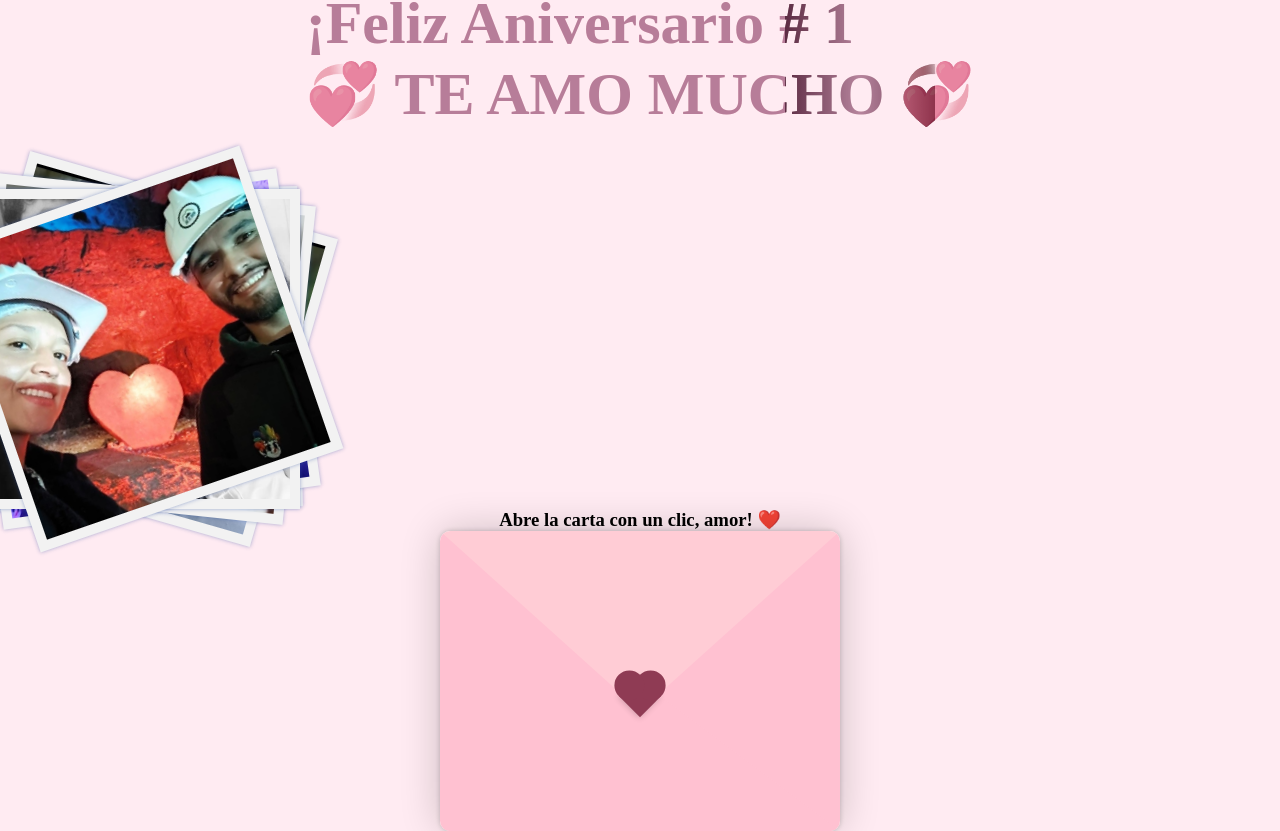
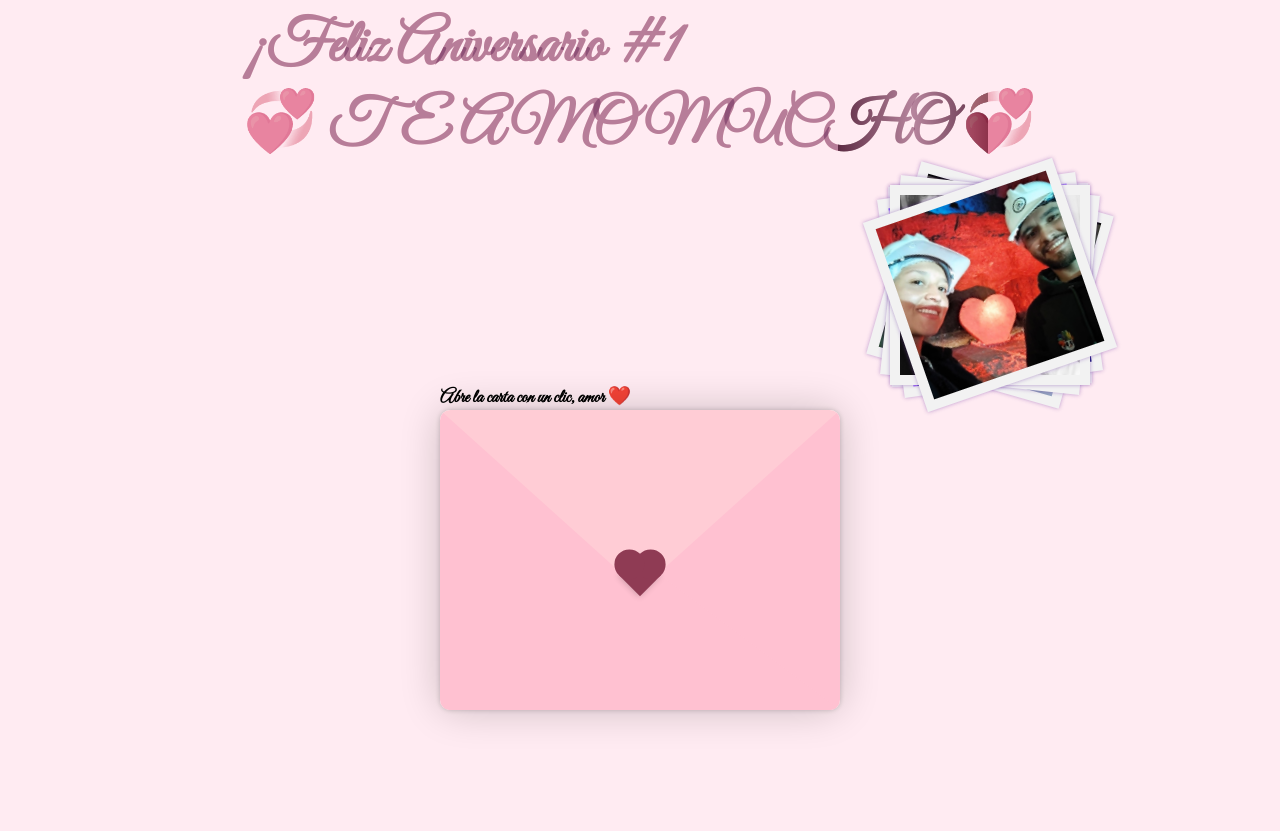
Before and after one commit to teachersam244-lab/CREATIVE-IDEAS, a plain HTML site: page index.html in a window 1280 px wide. After the commit the page ends 800 px from the top, so only its background shows below. Drawn offline with Linux system fonts and the light colour scheme.

Commit message:
Actualicé la carta y el estilo del título para que no se corte

```diff
--- a/index.html
+++ b/index.html
@@ -1,75 +1,93 @@
 <!DOCTYPE html>
-<html lang="en">
+<html lang="es">
 <head>
   <meta charset="UTF-8">
   <meta name="viewport" content="width=device-width, initial-scale=1.0">
-  <title>Sorpresa por Nuestro primer Aniversario</title>
+  <title>Sorpresa por Nuestro Primer Aniversario</title>
+
   <link rel="stylesheet" href="style.css">
+
+  <!-- Fuentes -->
   <link rel="preconnect" href="https://fonts.googleapis.com">
   <link rel="preconnect" href="https://fonts.gstatic.com" crossorigin>
-  <link href="https://fonts.googleapis.com/css2?family=Comic+Neue:wght@300;400;700&display=swap" rel="stylesheet">
+  <link href="https://fonts.googleapis.com/css2?family=Comic+Neue:wght@300;400;700&family=Great+Vibes&display=swap" rel="stylesheet">
 </head>
+
 <body>
 
+  <!-- ENCABEZADO -->
   <div id="encabezado-container">
     <div id="brillo">
-        ¡Feliz Aniversario # 1<br>
+      ¡Feliz Aniversario #1<br>
       💞 TE AMO MUCHO 💞
     </div>
   </div>
 
+  <!-- GALERÍA -->
   <div class="galeria">
-        <img src="img/img1.jpg" >
-        <img src="img/img2.jpg" >
-        <img src="img/img3.jpg" >
-        <img src="img/img4.jpg" >
-        <img src="img/img5.jpg" >
-        <img src="img/img6.jpg" >
+    <img src="img/img1.jpg">
+    <img src="img/img2.jpg">
+    <img src="img/img3.jpg">
+    <img src="img/img4.jpg">
+    <img src="img/img5.jpg">
+    <img src="img/img6.jpg">
   </div>
-</body>
-</html>
-</head>
-<body>
-    <h3> Abre la carta con un clic, amor! ❤️</h3>
+
+  <!-- TEXTO + CARTA -->
+  <div class="card-section">
+
+    <h3 class="card-text">
+      Abre la carta con un clic, amor ❤️
+    </h3>
+
     <div class="container">
-        <div class="envelope-wrapper ">
+      <div class="envelope-wrapper">
         <div class="envelope">
+
           <div class="letter">
             <div class="text">
-                        <strong> Mi honorable prometido 👉👈❤️</strong>
+              <strong>Mi honorable prometido 👉👈❤️</strong>
+
               <p>
-                            Hoy es <strong>Nuestro primer Aniversario 🥺 </strong>, el día en que damos gracias por nuestra unión <em> Afortunada de tener un hombre tan especial en mi vida, haces que todo sea mejor, recuerda lo que vales para mí.</em>
+                Hoy es <strong>nuestro primer aniversario 🥺</strong>,
+                el día en que celebramos lo nuestro.
+              </p>
+
               <div class="poema">
-
-    <p>Gracias por creer en lo nuestro.<br>
+                <p>
+                  Gracias por creer en lo nuestro.<br>
                   Este año no fue fácil,<br>
                   pero fue real, intenso<br>
-    y nuestro.</p>
+                  y nuestro.
+                </p>
 
-    <p>Hubo días alegres y días rotos,<br>
+                <p>
+                  Hubo días alegres y días rotos,<br>
                   y aun así seguimos aquí,<br>
-    y eso dice mucho de nosotros.</p>
+                  y eso dice mucho de nosotros.
+                </p>
 
-    <p>Te veo como alguien único y especial,<br>
-    un complemento que llegó para quedarse.<br>
-    Por eso quiero que lo sepas siempre:<br>
-    somos un equipo<br>
-    y yo estoy contigo, en todo.</p>
+                <p>
+                  Te veo como alguien único y especial,<br>
+                  un complemento que llegó para quedarse.
+                </p>
 
                 <p><strong>Te amo, eres luz para mi camino.</strong></p>
-
                 <p class="firma">Feliz primer aniversario ❤️‍🔥</p>
+              </div>
+            </div>
           </div>
 
         </div>
-                </div>
-            </div>
+
         <div class="heart"></div>
         <div class="tap-right"></div>
         <div class="tap-left"></div>
       </div>
     </div>
 
+  </div>
+
   <script src="script.js"></script>
 </body>
 </html>
--- a/style.css
+++ b/style.css
@@ -5,20 +5,13 @@
     font-family: "Great Vibes", serif;
 }
 
-body {
-    min-height: 100vh;
-    display: grid;
-    place-content: center;
-    background: rgb(255, 255, 255);
-    overflow: hidden;
-}
 
 #encabezado-container {
     display: flex;
     justify-content: center;
     align-items: center;
-    margin-top: 20px;
-    margin-bottom: 60px;
+    margin-top: 10px;
+    margin-bottom: 20px;
 }
 
 #brillo {
@@ -46,8 +39,8 @@ body {
     --d: 10s;
     display: grid;
     place-items: center;
-    width: 320px;
-    margin-left: -1000px;
+    width: 200px;
+    margin-left: 700px;
 }
 
 .galeria > img {
@@ -56,7 +49,7 @@ body {
     aspect-ratio: 1;
     object-fit: cover;
     border: 10px solid #f2f2f2;
-    box-shadow: 0 0 4px rgba(53, 81, 160, 0.467);
+    box-shadow: 0 0 4px rgba(105, 53, 160, 0.467);
     z-index: 2;
     animation: slide var(--d) infinite, z-order var(--d) infinite steps(1);
 }
@@ -114,10 +107,11 @@ body {
 body {
     background: var(--bg-color);
     display: flex;
+    flex-direction: column;
     align-items: center;
-    justify-content: center;
-    flex-direction: column;
-    height: 100vh;
+    justify-content: flex-start; /* 👈 clave */
+    min-height: 100vh;
+    overflow-y: auto;            /* 👈 permite scroll */
 }
 
 h1 {
```
Lines whose indentation alone changed are shown as unchanged.
